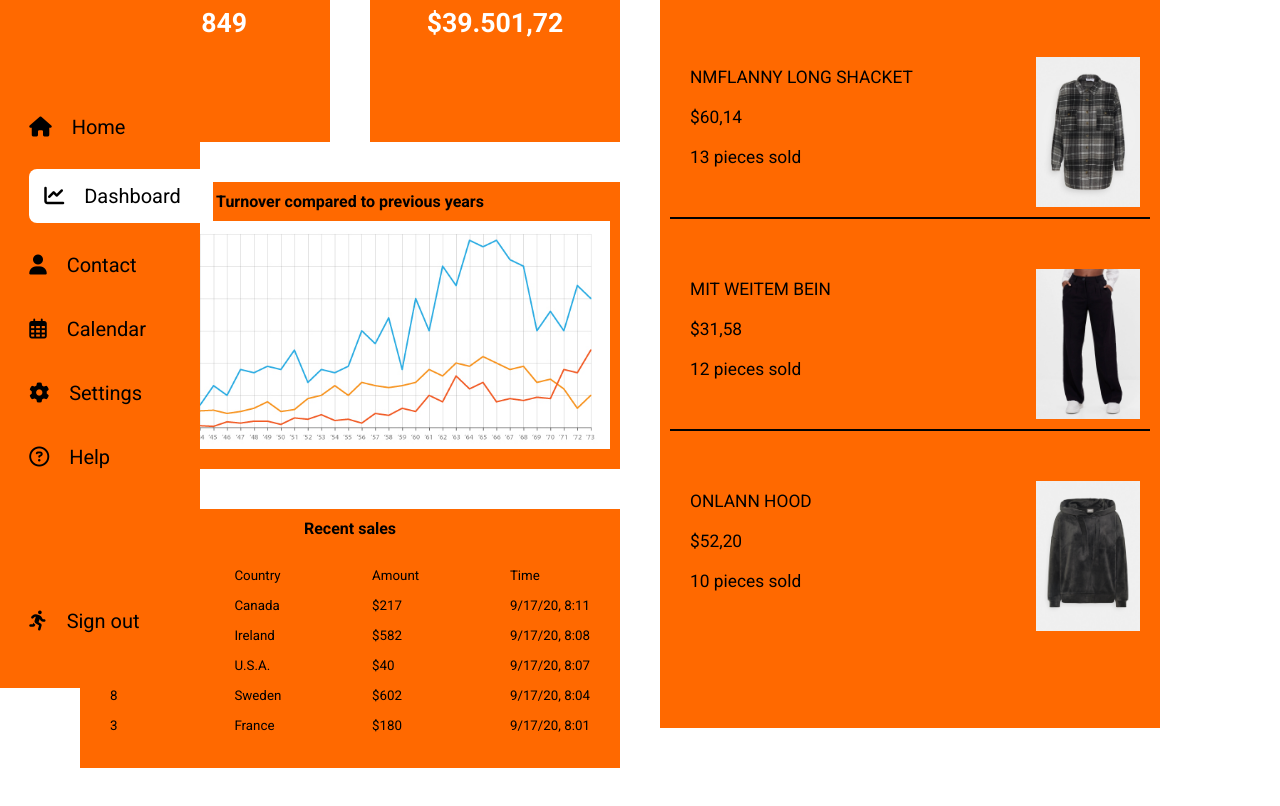
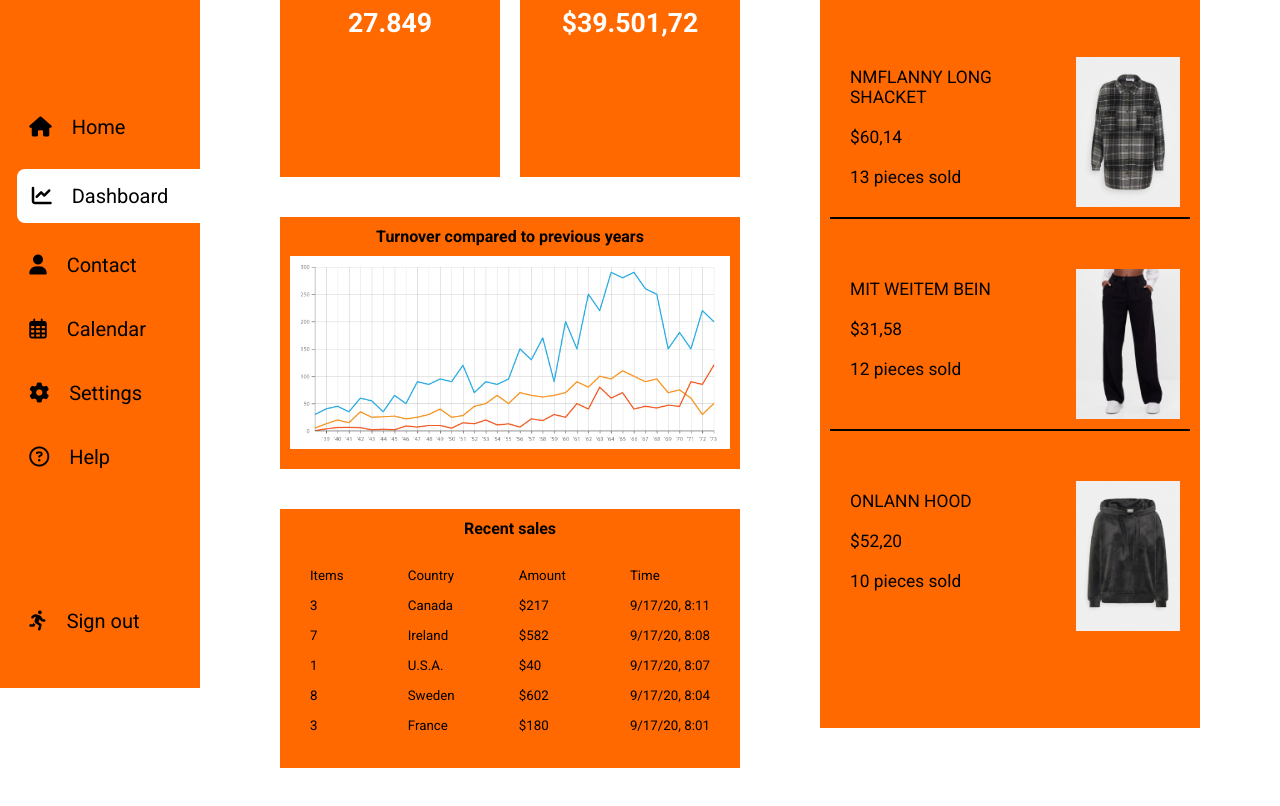
Before and after one commit to Vic463/dashboard, a plain HTML site: page index.html in a window 1280 px wide. Shown: the part 112-918 px from the top of the page. Drawn offline with nearby package versions, Linux system fonts and the light colour scheme.

Commit message:
Tablet og computer færdiggjort (undtagen småjusteringer)

```diff
--- a/css/_computer.scss
+++ b/css/_computer.scss
@@ -34,6 +34,7 @@ $computer: "screen and (min-width: 900px)";
         border-radius: 8px 0 0 8px;
         margin: $margin * 1.5 0;
         padding: $padding * 1.5;
+        margin-left: -7.5%;
       }
       a:first-child{margin: $margin 0 0;}
       a:nth-of-type(3){margin-top: 0;}
@@ -41,9 +42,10 @@ $computer: "screen and (min-width: 900px)";
     }
   }
   main{
-    width: calc(100vw - 200px);
+    width: auto;
     height: 100vh;
     margin: $margin * 4;
+    margin-left: 200px + $margin * 4;
     grid-template-rows: 1fr 1fr 1fr;
     div{margin-top: $margin * 2;}
     #yesterday{
@@ -62,7 +64,7 @@ $computer: "screen and (min-width: 900px)";
       grid-row: 1 / 4;
       display: flex;
       flex-direction: column;
-      margin-left: $margin * 2;
+      margin-left: $margin * 4;
       margin-top: 0;
       height: auto;
       & div{
--- a/css/_tablet.scss
+++ b/css/_tablet.scss
@@ -33,6 +33,7 @@ $tablet: "screen and (min-width: 420px)";
         background: white;
         border-radius: 8px 0 0 8px;
         margin: $margin * 1.5 0;
+        margin-left: -10%;
         padding: $padding * 1.5;
       }
       a:first-child{margin-bottom: 0;}
@@ -41,9 +42,10 @@ $tablet: "screen and (min-width: 420px)";
     }
   }
   main{
-    width: calc(100vw - 150px);
+    width: auto;
     height: 100vh;
     margin: $margin;
+    margin-left: 150px + $margin;
     #yesterday{
       margin-top: 0;
       div{margin-top: 0;}
```
Also changed, not shown: css/styles.css, 1 other file.
